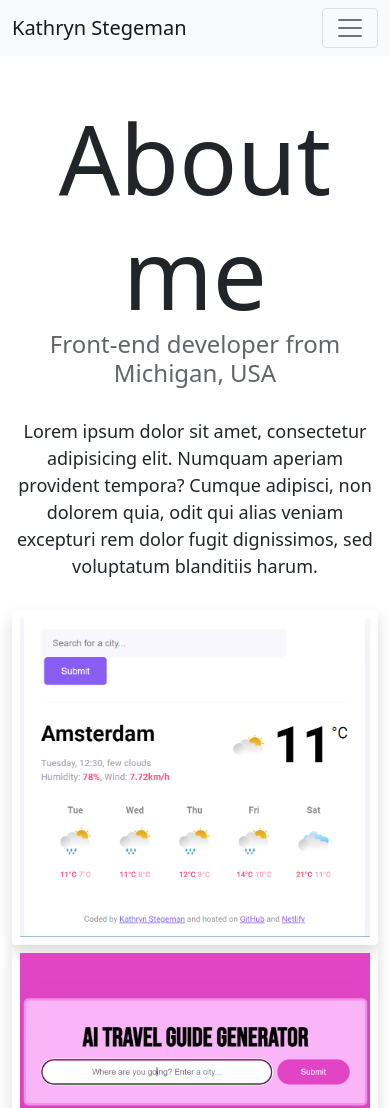
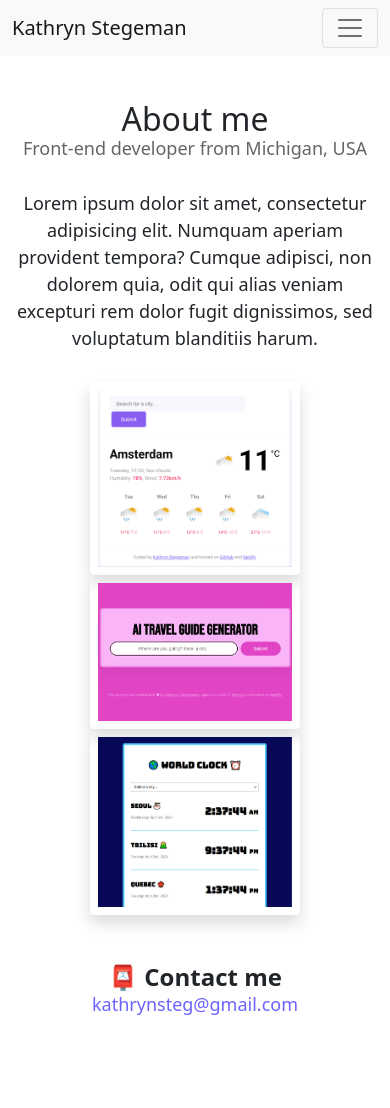
Before and after one commit to kathrynsteg/advanced-tools-homework, a plain HTML site: page about.html in a window 390 px wide. Shown: the top 1108 px of the page. After the commit the page ends 1018 px from the top, so only its background shows below. Drawn offline with nearby package versions, Linux system fonts and the light colour scheme.

Commit message:
Added responsiveness to images / CSS

```diff
--- a/about.html
+++ b/about.html
@@ -62,7 +62,7 @@
         blanditiis harum.
       </p>
     </div>
-    <div class="container">
+    <div class="container image-gallery">
       <div class="row">
         <div class="col-sm-4">
           <img
--- a/style.css
+++ b/style.css
@@ -86,3 +86,31 @@ p {
 .email-link:hover {
   text-decoration: underline;
 }
+
+@media (max-width: 576px) {
+  h1 {
+    font-size: 32px;
+  }
+
+  h2 {
+    font-size: 24px;
+    font-weight: bolder;
+  }
+
+  h3 {
+    font-size: 18px;
+    opacity: 0.7;
+  }
+
+  .primary-link {
+    font-size: 10px;
+  }
+
+  .email-link {
+    font-size: 18px;
+  }
+
+  .image-gallery {
+    width: 60%;
+  }
+}
```
Also changed, not shown: index.html (+4 -4 lines).
